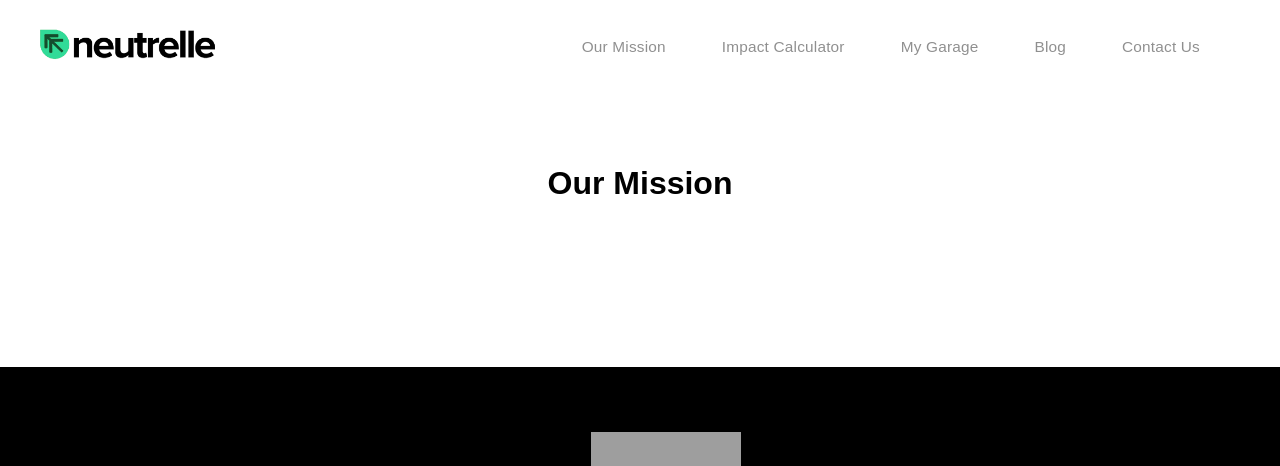
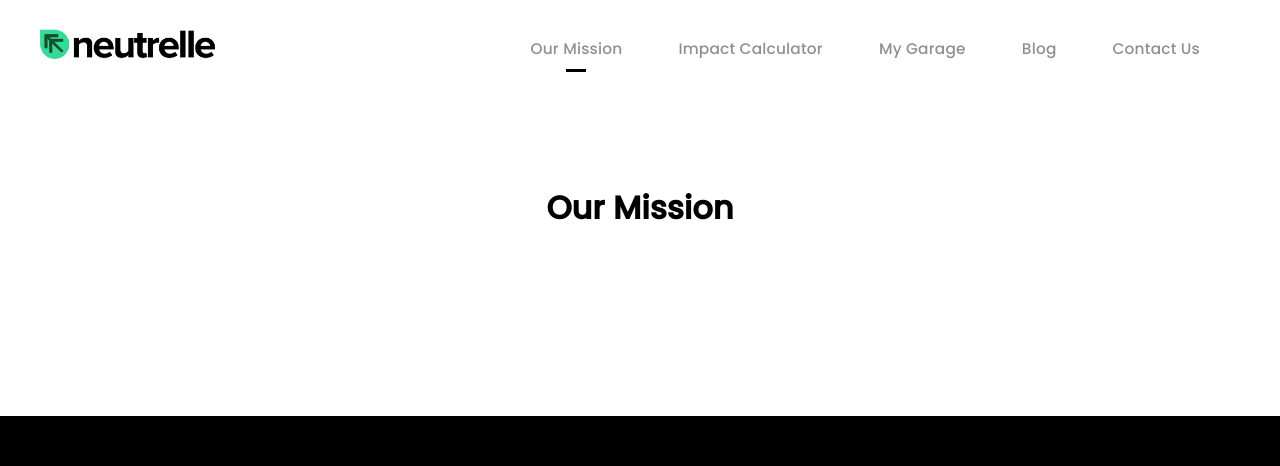
Before and after one commit to Aayshaparveen/neutrelle-demo, a React (Vite) app: page / in a window 1280 px wide. Shown: the top 466 px of the page. Built offline with nearby package versions, Linux system fonts and the light colour scheme; grey boxes are pictures that could not be loaded.

Commit message:
Add font and correct Navbar & Impact calculator

```diff
--- a/src/App.jsx
+++ b/src/App.jsx
@@ -12,6 +12,7 @@ function App() {
 
   return (
    <>
+   <link href="https://fonts.googleapis.com/css2?family=Poppins:wght@500&display=swap" rel="stylesheet"></link>
    <BrowserRouter>
    <Navbar/>
       <Routes>
--- a/src/ImpactCalculatorStyle.css
+++ b/src/ImpactCalculatorStyle.css
@@ -56,7 +56,7 @@ button {
 }
 .left-line {
   min-width: 2%;
-  border-bottom: 2px solid rgb(226, 226, 226);
+  border: 2px solid rgb(226, 226, 226);
 }
 .right-line {
   width: 100%;
--- a/src/NavbarStyle.css
+++ b/src/NavbarStyle.css
@@ -60,7 +60,7 @@
   height: 40px;
   position: relative;
 }
-.bttom-dash:after {
+ .bottom-dash:after {
   content: "";
   height: 2.5px;
   width: 20px;
@@ -110,7 +110,7 @@
   display: none;
 }
 h1{
- padding: 165px 0px;
+ padding: 184px 0px;
  text-align: center;
 }
 
```
